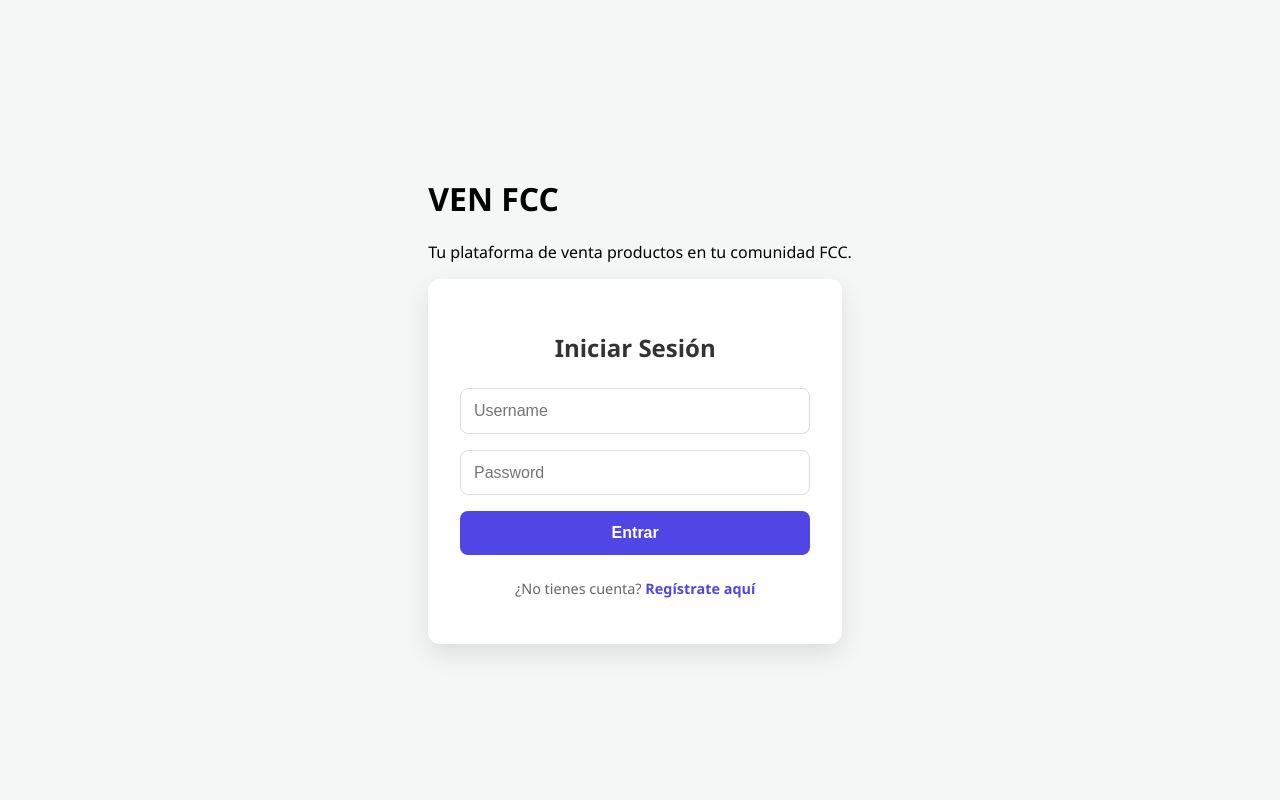
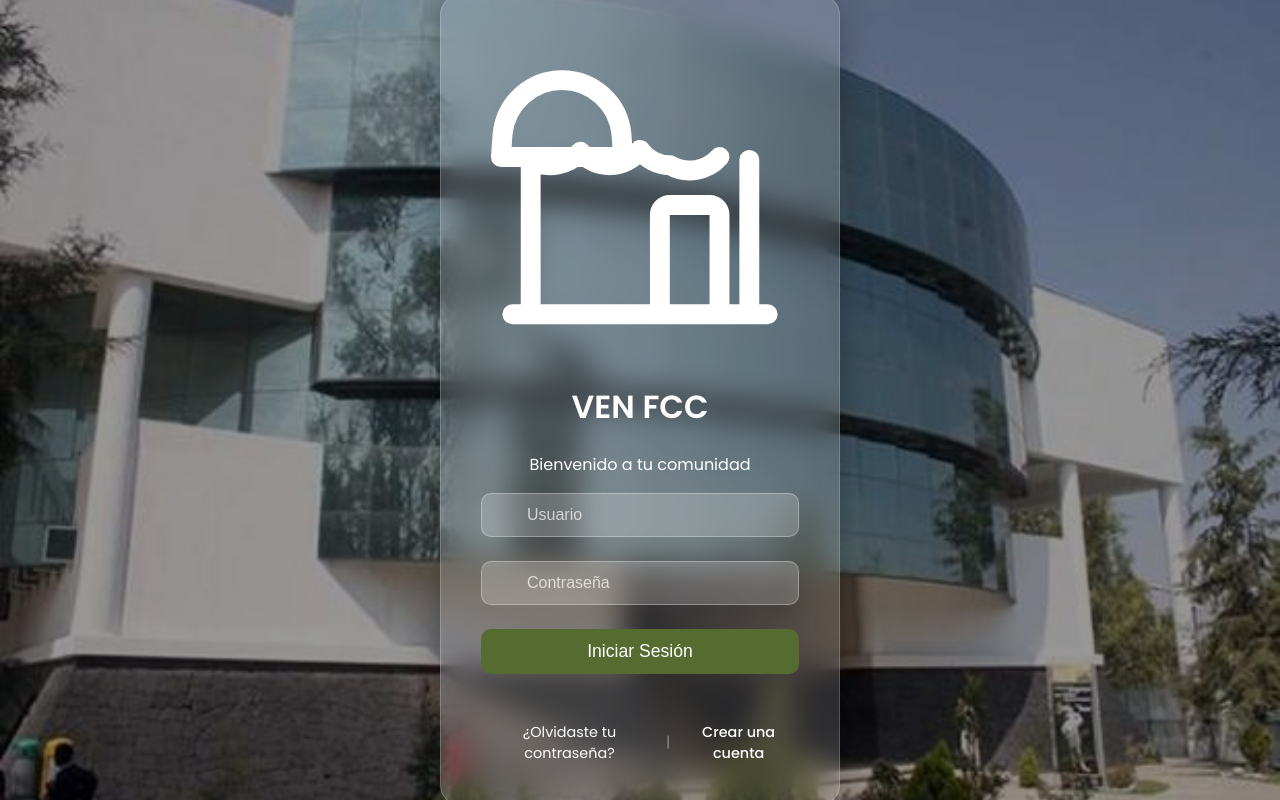
Before and after one commit to Jorgekkk/frontend_facultad, an Angular app: page /login in a window 1280 px wide. Built offline with nearby package versions, Linux system fonts and the light colour scheme.

Commit message:
Nuevo diseño del login

```diff
--- a/src/app/app.routes.ts
+++ b/src/app/app.routes.ts
@@ -1,9 +1,11 @@
 import { Routes } from '@angular/router';
 import { LoginComponent } from './components/login/login';
 import { RegistroComponent } from './components/registro/registro';
+import { ListaProductosComponent } from './components/lista-productos/lista-productos';
 
 export const routes: Routes = [
   { path: 'login', component: LoginComponent },
   { path: 'registro', component: RegistroComponent },
+  { path: 'lista-productos', component: ListaProductosComponent },
   { path: '', redirectTo: 'login', pathMatch: 'full' } // Al abrir, vas al login
 ];
--- a/src/app/components/login/login.html
+++ b/src/app/components/login/login.html
@@ -1,15 +1,39 @@
-<div class="auth-wrapper">
-  <div class="welcome-section">
-    <h1>VEN FCC</h1>
-    <p>Tu plataforma de venta productos en tu comunidad FCC.</p>
+<div class="login-container">
+  <div class="login-card">
+    <div class="brand-header">
+      <svg xmlns="http://www.w3.org/2000/svg" fill="none" viewBox="0 0 24 24" stroke-width="1.5" stroke="currentColor" class="brand-icon">
+        <path stroke-linecap="round" stroke-linejoin="round" d="M13.5 21v-7.5a.75.75 0 01.75-.75h3a.75.75 0 01.75.75V21m-4.5 0H2.36m11.14 0H18m0 0h3.64m-1.39 0V9.349m-16.5 11.65V9.35m0 0a3.001 3.001 0 003.75-.615A2.993 2.993 0 009.75 9.75c.896 0 1.74-.463 2.25-1.159.51.696 1.354 1.159 2.25 1.159a3.001 3.001 0 003.75-.615m-16.5 0c.043-.596.087-1.17.13-1.732a4.5 4.5 0 014.483-4.075h.003a4.5 4.5 0 014.483 4.075c.043.562.087 1.136.13 1.732z" />
+      </svg>
+      <h1>VEN FCC</h1>
+      <p>Bienvenido a tu comunidad</p>
+    </div>
+
+    <form (ngSubmit)="onLogin()">
+      <div class="input-group">
+        <input type="text" placeholder="Usuario" name="username" [(ngModel)]="credentials.username" required>
+        <span class="input-icon">
+          <svg xmlns="http://www.w3.org/2000/svg" fill="none" viewBox="0 0 24 24" stroke-width="1.5" stroke="currentColor" class="w-5 h-5">
+            <path stroke-linecap="round" stroke-linejoin="round" d="M15.75 6a3.75 3.75 0 11-7.5 0 3.75 3.75 0 017.5 0zM4.501 20.118a7.5 7.5 0 0114.998 0A17.933 17.933 0 0112 21.75c-2.676 0-5.216-.584-7.499-1.632z" />
+          </svg>
+        </span>
+      </div>
+
+      <div class="input-group">
+        <input type="password" placeholder="Contraseña" name="password" [(ngModel)]="credentials.password" required>
+        <span class="input-icon">
+          <svg xmlns="http://www.w3.org/2000/svg" fill="none" viewBox="0 0 24 24" stroke-width="1.5" stroke="currentColor" class="w-5 h-5">
+            <path stroke-linecap="round" stroke-linejoin="round" d="M16.5 10.5V6.75a4.5 4.5 0 10-9 0v3.75m-.75 11.25h10.5a2.25 2.25 0 002.25-2.25v-6.75a2.25 2.25 0 00-2.25-2.25H6.75a2.25 2.25 0 00-2.25 2.25v6.75a2.25 2.25 0 002.25 2.25z" />
+          </svg>
+        </span>
+      </div>
+
+      <button type="submit" class="login-button">Iniciar Sesión</button>
+
+      <div class="form-footer">
+        <a href="#" class="forgot-password">¿Olvidaste tu contraseña?</a>
+        <span class="separator">|</span>
+        <a routerLink="/registro" class="create-account">Crear una cuenta</a>
+      </div>
+    </form>
   </div>
-
-<div class="auth-container">
-  <h2>Iniciar Sesión</h2>
-  <form (ngSubmit)="onLogin()">
-    <input type="text" placeholder="Username" name="username" [(ngModel)]="credentials.username" required>
-    <input type="password" placeholder="Password" name="password" [(ngModel)]="credentials.password" required>
-    <button type="submit">Entrar</button>
-  </form>
-  <p>¿No tienes cuenta? <a routerLink="/registro">Regístrate aquí</a></p>
 </div>
--- a/src/app/components/login/login.scss
+++ b/src/app/components/login/login.scss
@@ -1,66 +1,153 @@
-.auth-container {
-  background: white;
-  padding: 2rem;
-  border-radius: 12px;
-  box-shadow: 0 10px 25px rgba(0,0,0,0.1);
+/* login.scss */
+
+/* Fuentes sugeridas (puedes agregarlas a tu index.html o styles.scss global) */
+@import url('https://fonts.googleapis.com/css2?family=Poppins:wght@300;400;500;600&display=swap');
+
+:host {
+  font-family: 'Poppins', sans-serif;
+  display: block;
+}
+
+.login-container {
+  /* 1. Imagen de fondo de la tienda */
+  background-image: url('/public/img/queso.jpg'); /* Reemplaza con la URL de tu imagen */
+  height: 100vh;      /* Altura total de la pantalla */
+  width: 100vw;       /* Ancho total de la pantalla */
+  position: fixed;    /* Lo fija para que no se mueva */
+  top: 0;
+  left: 0;
+
+  background-size: cover;       /* Estira la imagen para llenar todo */
+  background-position: center;  /* Centra la imagen */
+  background-repeat: no-repeat;
+
+  display: flex;
+  justify-content: center;
+  align-items: center;
+  z-index: 1;
+
+  /* Capa de contraste */
+  &::before {
+    content: '';
+    position: absolute;
+    top: 0; left: 0; right: 0; bottom: 0;
+    background: rgba(0, 0, 0, 0.4); /* Un poco más oscuro para que resalte el blanco */
+    z-index: -1;
+  }
+}
+
+.login-card {
+  position: relative;
+  z-index: 2;
   width: 100%;
-  max-width: 350px;
+  max-width: 400px; // Tamaño ideal de tarjeta
+  padding: 2.5rem;
+  background: rgba(255, 255, 255, 0.15);
+  backdrop-filter: blur(15px);
+  -webkit-backdrop-filter: blur(15px);
+  border-radius: 20px;
+  border: 1px solid rgba(255, 255, 255, 0.2);
+  box-shadow: 0 8px 32px 0 rgba(0, 0, 0, 0.3);
+  box-sizing: border-box; // <--- ESTO EVITA QUE LOS HIJOS SE SALGAN
   text-align: center;
-
-  h2 {
-    color: #333;
-    margin-bottom: 1.5rem;
-    font-weight: 600;
+  color: white;
 }
 
 form {
   display: flex;
   flex-direction: column;
-    gap: 1rem;
+  gap: 1.5rem;
+  width: 100%;
+  box-sizing: border-box;
+}
+
+.input-group {
+  position: relative;
+  width: 100%;
+  box-sizing: border-box;
 
   input {
-      padding: 0.8rem;
-      border: 1px solid #ddd;
-      border-radius: 8px;
+    width: 100%; // Ocupa el 100% del ancho de la tarjeta
+    padding: 12px 12px 12px 45px; // Espacio para el icono
+    box-sizing: border-box; // <--- FUNDAMENTAL para que el padding no lo estire
+    background: rgba(255, 255, 255, 0.2);
+    border: 1px solid rgba(255, 255, 255, 0.3);
+    border-radius: 10px;
+    color: white;
     font-size: 1rem;
-      transition: border-color 0.3s;
+    outline: none;
 
-      &:focus {
-        outline: none;
-        border-color: #4f46e5; // Un color azul/morado moderno
+    &::placeholder {
+      color: rgba(255, 255, 255, 0.7);
     }
   }
 
-    button {
-      padding: 0.8rem;
-      background-color: #4f46e5;
+  .input-icon {
+    position: absolute;
+    left: 15px;
+    top: 50%;
+    transform: translateY(-50%);
+    display: flex;
+    align-items: center;
     color: white;
-      border: none;
-      border-radius: 8px;
-      font-size: 1rem;
-      font-weight: 600;
-      cursor: pointer;
-      transition: background 0.3s;
-
-      &:hover {
-        background-color: #4338ca;
-      }
   }
 }
 
-  p {
+.login-button {
+  width: 100%;
+  padding: 12px;
+  background-color: #556b2f;
+  color: white;
+  border: none;
+  border-radius: 10px;
+  font-size: 1.1rem;
+  font-weight: 500;
+  cursor: pointer;
+  transition: all 0.3s ease;
+
+  &:hover {
+    background-color: #435726;
+    transform: translateY(-2px);
+  }
+}
+
+.form-footer {
   margin-top: 1.5rem;
   font-size: 0.9rem;
-    color: #666;
+  color: rgba(255, 255, 255, 0.8);
+  display: flex;
+  justify-content: center;
+  align-items: center;
+  gap: 0.5rem;
 
   a {
-      color: #4f46e5;
+    color: #ffffff;
     text-decoration: none;
-      font-weight: 600;
+    transition: color 0.3s ease;
+    font-weight: 400;
 
     &:hover {
       text-decoration: underline;
+      color: #e0e0e0;
+    }
+
+    &.create-account {
+        font-weight: 500;
     }
   }
+
+  .separator {
+      opacity: 0.5;
   }
 }
+
+/* Responsividad para pantallas pequeñas */
+@media (max-width: 480px) {
+  .login-card {
+    padding: 2rem 1.5rem;
+  }
+
+  .brand-header h1 {
+    font-size: 1.5rem;
+  }
+}
--- a/src/app/components/registro/registro.html
+++ b/src/app/components/registro/registro.html
@@ -1,16 +1,48 @@
-<div class="auth-wrapper">
-  <div class="welcome-section">
-    <h1>VEN FCC</h1>
-    <p>Tu plataforma de venta productos en tu comunidad FCC.</p>
+<div class="login-container">
+  <div class="login-card">
+    <div class="brand-header">
+      <svg xmlns="http://www.w3.org/2000/svg" fill="none" viewBox="0 0 24 24" stroke-width="1.5" stroke="currentColor" class="brand-icon">
+        <path stroke-linecap="round" stroke-linejoin="round" d="M13.5 21v-7.5a.75.75 0 01.75-.75h3a.75.75 0 01.75.75V21m-4.5 0H2.36m11.14 0H18m0 0h3.64m-1.39 0V9.349m-16.5 11.65V9.35m0 0a3.001 3.001 0 003.75-.615A2.993 2.993 0 009.75 9.75c.896 0 1.74-.463 2.25-1.159.51.696 1.354 1.159 2.25 1.159a3.001 3.001 0 003.75-.615m-16.5 0c.043-.596.087-1.17.13-1.732a4.5 4.5 0 014.483-4.075h.003a4.5 4.5 0 014.483 4.075c.043.562.087 1.136.13 1.732z" />
+      </svg>
+      <h1>VEN FCC</h1>
+      <p>Crea tu cuenta ahora</p>
+    </div>
+
+    <form (ngSubmit)="onRegistro()">
+
+      <div class="input-group">
+        <input type="text" placeholder="Usuario" name="username" [(ngModel)]="registroData.username" required>
+        <span class="input-icon">
+          <svg xmlns="http://www.w3.org/2000/svg" fill="none" viewBox="0 0 24 24" stroke-width="1.5" stroke="currentColor" class="w-5 h-5">
+            <path stroke-linecap="round" stroke-linejoin="round" d="M15.75 6a3.75 3.75 0 11-7.5 0 3.75 3.75 0 017.5 0zM4.501 20.118a7.5 7.5 0 0114.998 0A17.933 17.933 0 0112 21.75c-2.676 0-5.216-.584-7.499-1.632z" />
+          </svg>
+        </span>
+      </div>
+
+      <div class="input-group">
+        <input type="email" placeholder="Correo Electrónico" name="email" [(ngModel)]="registroData.email" required>
+        <span class="input-icon">
+          <svg xmlns="http://www.w3.org/2000/svg" fill="none" viewBox="0 0 24 24" stroke-width="1.5" stroke="currentColor" class="w-5 h-5">
+            <path stroke-linecap="round" stroke-linejoin="round" d="M21.75 6.75v10.5a2.25 2.25 0 01-2.25 2.25h-15a2.25 2.25 0 01-2.25-2.25V6.75m19.5 0A2.25 2.25 0 0019.5 4.5h-15a2.25 2.25 0 00-2.25 2.25m19.5 0v.243a2.25 2.25 0 01-1.07 1.916l-7.5 4.615a2.25 2.25 0 01-2.36 0L3.32 8.91a2.25 2.25 0 01-1.07-1.916V6.75" />
+          </svg>
+        </span>
+      </div>
+
+      <div class="input-group">
+        <input type="password" placeholder="Contraseña" name="password" [(ngModel)]="registroData.password" required>
+        <span class="input-icon">
+          <svg xmlns="http://www.w3.org/2000/svg" fill="none" viewBox="0 0 24 24" stroke-width="1.5" stroke="currentColor" class="w-5 h-5">
+            <path stroke-linecap="round" stroke-linejoin="round" d="M16.5 10.5V6.75a4.5 4.5 0 10-9 0v3.75m-.75 11.25h10.5a2.25 2.25 0 002.25-2.25v-6.75a2.25 2.25 0 00-2.25-2.25H6.75a2.25 2.25 0 00-2.25 2.25v6.75a2.25 2.25 0 002.25 2.25z" />
+          </svg>
+        </span>
+      </div>
+
+      <button type="submit" class="login-button">Registrarse</button>
+
+      <div class="form-footer">
+        <span style="opacity: 0.8;">¿Ya tienes una cuenta?</span>
+        <a routerLink="/login" class="create-account">Inicia Sesión</a>
+      </div>
+    </form>
   </div>
-
-  <div class="auth-container">
-  <h2>Registro de Usuario</h2>
-  <form (ngSubmit)="onRegister()">
-    <input type="text" placeholder="Username" name="username" [(ngModel)]="user.username" required>
-    <input type="email" placeholder="Email" name="email" [(ngModel)]="user.email" required>
-    <input type="password" placeholder="Password" name="password" [(ngModel)]="user.password" required>
-    <button type="submit">Crear Cuenta</button>
-  </form>
-  <p>¿Ya tienes cuenta? <a routerLink="/login">Inicia Sesión</a></p>
 </div>
--- a/src/app/components/registro/registro.scss
+++ b/src/app/components/registro/registro.scss
@@ -1,66 +1,145 @@
-.auth-container {
-  background: white;
-  padding: 2rem;
-  border-radius: 12px;
-  box-shadow: 0 10px 25px rgba(0,0,0,0.1);
+@import url('https://fonts.googleapis.com/css2?family=Poppins:wght@300;400;500;600&display=swap');
+
+:host {
+  font-family: 'Poppins', sans-serif;
+  display: block;
+}
+
+.login-container {
+  /* ¡Recuerda cambiar esta URL por tu imagen! */
+  background-image: url('/public/img/queso.jpg'); /* Reemplaza con la URL de tu imagen */
+  height: 100vh;      /* Altura total de la pantalla */
+  width: 100vw;       /* Ancho total de la pantalla */
+  position: fixed;    /* Lo fija para que no se mueva */
+  top: 0;
+  left: 0;
+
+  background-size: cover;       /* Estira la imagen para llenar todo */
+  background-position: center;  /* Centra la imagen */
+  background-repeat: no-repeat;
+
+  display: flex;
+  justify-content: center;
+  align-items: center;
+  z-index: 1;
+
+  /* Capa de contraste */
+  &::before {
+    content: '';
+    position: absolute;
+    top: 0; left: 0; right: 0; bottom: 0;
+    background: rgba(0, 0, 0, 0.4); /* Un poco más oscuro para que resalte el blanco */
+    z-index: -1;
+  }
+}
+
+.login-card {
+  position: relative;
+  z-index: 2;
   width: 100%;
-  max-width: 350px;
+  max-width: 400px; // Tamaño ideal de tarjeta
+  padding: 2.5rem;
+  background: rgba(255, 255, 255, 0.15);
+  backdrop-filter: blur(15px);
+  -webkit-backdrop-filter: blur(15px);
+  border-radius: 20px;
+  border: 1px solid rgba(255, 255, 255, 0.2);
+  box-shadow: 0 8px 32px 0 rgba(0, 0, 0, 0.3);
+  box-sizing: border-box; // <--- ESTO EVITA QUE LOS HIJOS SE SALGAN
   text-align: center;
-
-  h2 {
-    color: #333;
-    margin-bottom: 1.5rem;
-    font-weight: 600;
+  color: white;
 }
 
 form {
   display: flex;
   flex-direction: column;
-    gap: 1rem;
+  gap: 1.5rem;
+  width: 100%;
+  box-sizing: border-box;
+}
+
+.input-group {
+  position: relative;
+  width: 100%;
+  box-sizing: border-box;
 
   input {
-      padding: 0.8rem;
-      border: 1px solid #ddd;
-      border-radius: 8px;
+    width: 100%; // Ocupa el 100% del ancho de la tarjeta
+    padding: 12px 12px 12px 45px; // Espacio para el icono
+    box-sizing: border-box; // <--- FUNDAMENTAL para que el padding no lo estire
+    background: rgba(255, 255, 255, 0.2);
+    border: 1px solid rgba(255, 255, 255, 0.3);
+    border-radius: 10px;
+    color: white;
     font-size: 1rem;
-      transition: border-color 0.3s;
+    outline: none;
 
-      &:focus {
-        outline: none;
-        border-color: #4f46e5; // Un color azul/morado moderno
+    &::placeholder {
+      color: rgba(255, 255, 255, 0.7);
     }
   }
 
-    button {
-      padding: 0.8rem;
-      background-color: #4f46e5;
+  .input-icon {
+    position: absolute;
+    left: 15px;
+    top: 50%;
+    transform: translateY(-50%);
+    display: flex;
+    align-items: center;
+    color: white;
+  }
+}
+
+.login-button {
+  width: 100%;
+  padding: 12px;
+  background-color: #556b2f;
   color: white;
   border: none;
-      border-radius: 8px;
-      font-size: 1rem;
-      font-weight: 600;
+  border-radius: 10px;
+  font-size: 1.1rem;
+  font-weight: 500;
   cursor: pointer;
-      transition: background 0.3s;
+  transition: all 0.3s ease;
 
   &:hover {
-        background-color: #4338ca;
+    background-color: #435726;
+    transform: translateY(-2px);
+  }
+}
+
+.form-footer {
+  margin-top: 1.5rem;
+  font-size: 0.9rem;
+  color: rgba(255, 255, 255, 0.8);
+  display: flex;
+  justify-content: center;
+  align-items: center;
+  gap: 0.5rem;
+
+  a {
+    color: #ffffff;
+    text-decoration: none;
+    transition: color 0.3s ease;
+    font-weight: 400;
+
+    &:hover {
+      text-decoration: underline;
+      color: #e0e0e0;
+    }
+
+    &.create-account {
+        font-weight: 500;
     }
   }
 }
 
-  p {
-    margin-top: 1.5rem;
-    font-size: 0.9rem;
-    color: #666;
+@media (max-width: 480px) {
+  .login-card {
+    padding: 2rem 1.5rem;
+  }
 
-    a {
-      color: #4f46e5;
-      text-decoration: none;
-      font-weight: 600;
-
-      &:hover {
-        text-decoration: underline;
+  .brand-header h1 {
+    font-size: 1.5rem;
   }
 }
-  }
-}
--- a/src/app/components/registro/registro.ts
+++ b/src/app/components/registro/registro.ts
@@ -12,7 +12,11 @@ import { ApiService } from '../../services/api';
   styleUrls: ['./registro.scss']
 })
 export class RegistroComponent {
+onRegistro() {
+throw new Error('Method not implemented.');
+}
   user = { username: '', email: '', password: '' };
+registroData: any;
 
   constructor(private api: ApiService, private router: Router) {}
 
```
Also changed, not shown: public/img/queso.jpg (added), src/app/components/login/login.ts (line endings or trailing spaces). Lines whose indentation alone changed are shown as unchanged.
